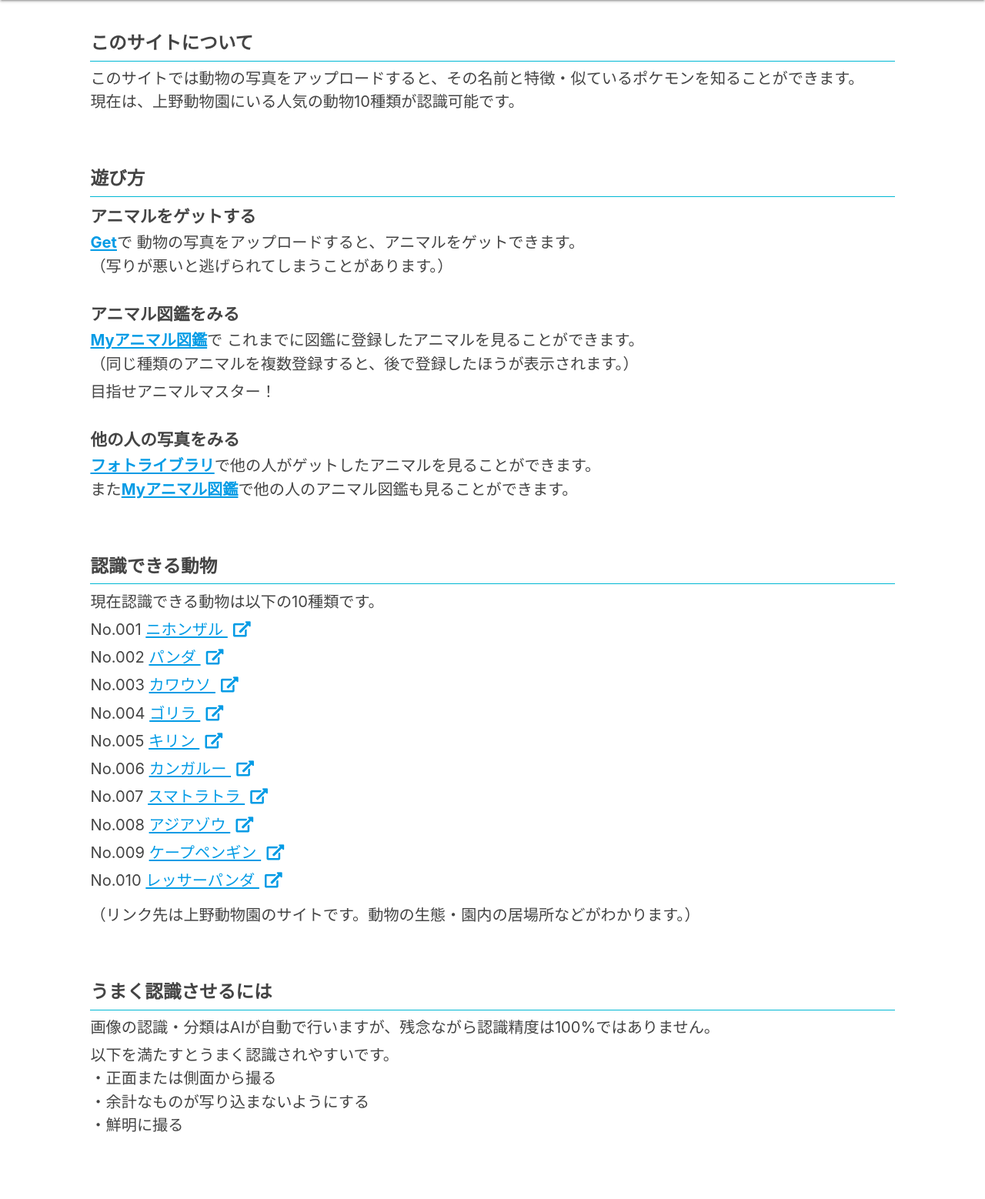
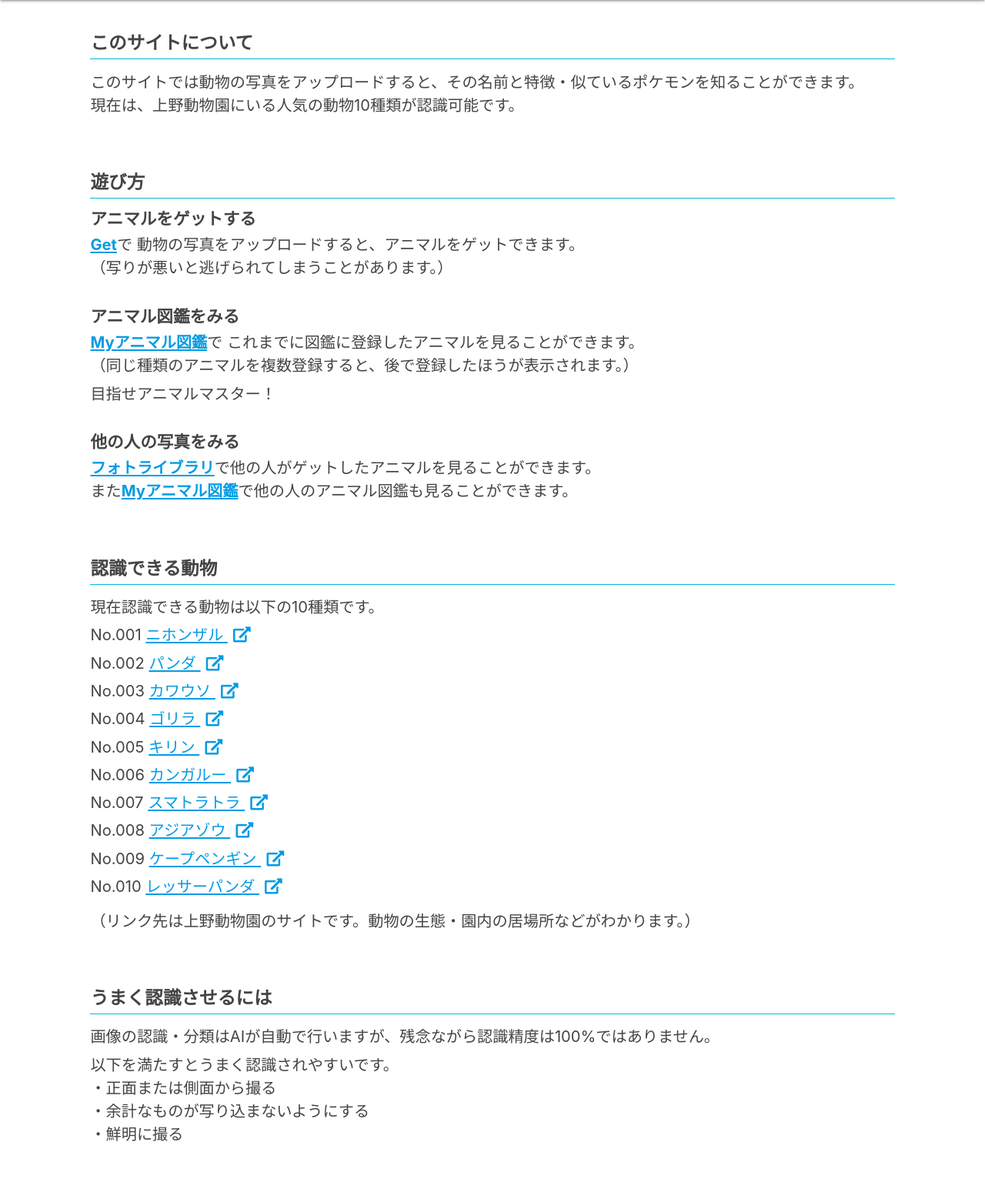
Before and after one commit to yakitori99/Ueno_Zoo_GO, a Flask app: page /about in a window 1280 px wide. Shown: the part 64-1622 px from the top of the page at 77% size. Run offline with Flask 2, Linux system fonts and the light colour scheme; some libraries are stand-ins or nearby versions.

Commit message:
水平線まわりのデザインと、余白を微修正

```diff
--- a/flaskwebapp/static/css/style.css
+++ b/flaskwebapp/static/css/style.css
@@ -57,6 +57,11 @@ nav ul i {
 /* Aboutページの説明文章用 */
 .about_text_color{
   color: #444444;
+}
+.about h5{
+  border-bottom: 0.5px solid #00b8d4;
+  padding-bottom: 0.5rem;
+  margin-bottom: 1rem;
 }
 .about h6{
   font-weight: bold;
--- a/flaskwebapp/templates/about.html
+++ b/flaskwebapp/templates/about.html
@@ -5,7 +5,6 @@
   <div class="col s10 offset-s1 about about_text_color">
 
     <h5 style="margin-top:3rem;"><b>このサイトについて</b></h5>
-    <div class="divider cyan accent-4" style="margin-bottom: 0.5rem;"></div>
     <p>
       このサイトでは動物の写真をアップロードすると、その名前と特徴・似ているポケモンを知ることができます。<br>
       現在は、上野動物園にいる人気の動物10種類が認識可能です。
@@ -13,8 +12,6 @@
 
 
     <h5 style="margin-top:5rem;"><b>遊び方</b></h5>
-    <div class="divider cyan accent-4" style="margin-bottom: 1rem;"></div>
-
     <h6>アニマルをゲットする</h6>
     <p>
       <a href="/"><b>Get</b></a>で
@@ -38,7 +35,6 @@
 
 
     <h5 style="margin-top:5rem;"><b>認識できる動物</b></h5>
-    <div class="divider cyan accent-4" style="margin-bottom: 0.5rem;"></div>
     <p>現在認識できる動物は以下の10種類です。</p>
     <p>No.001 <a href="https://ueno-zoo.mamakoe.jp/animal/macaca-fuscata/" target="_blank" rel="noopener noreferrer">ニホンザル
       <i class="fas fa-external-link-alt icon_margin_left"></i></a><br></p>
@@ -65,7 +61,6 @@
 
 
     <h5 style="margin-top:5rem;"><b>うまく認識させるには</b></h5>
-    <div class="divider cyan accent-4" style="margin-bottom: 0.5rem;"></div>
     <p>画像の認識・分類はAIが自動で行いますが、残念ながら認識精度は100%ではありません。</p>
     <p>
       以下を満たすとうまく認識されやすいです。<br>
--- a/flaskwebapp/templates/my_animal_index.html
+++ b/flaskwebapp/templates/my_animal_index.html
@@ -87,7 +87,7 @@
 
         <h5><b>ゲットした日　</b>{{my_animal['timestamp']}}</h5>
         <h5><b>似ているポケモン　</b>{{ dict_animal['animal_a_tag'] | safe }}</h5>
-        <h5><i class="far fa-lightbulb icon_margin cyan-text text-accent-4"></i><b>確信度　</b>{{my_animal['confidence']}}</h5>
+        <h5><i class="far fa-lightbulb icon_margin cyan-text text-accent-4"></i><b>確信度 </b>{{my_animal['confidence']}}</h5>
       {% endif %}
 
     </div><!-- アニマル図鑑の説明部分を表示 END -->
```
Also changed, not shown: flaskwebapp/templates/got_animal.html (+1 -6 lines).
